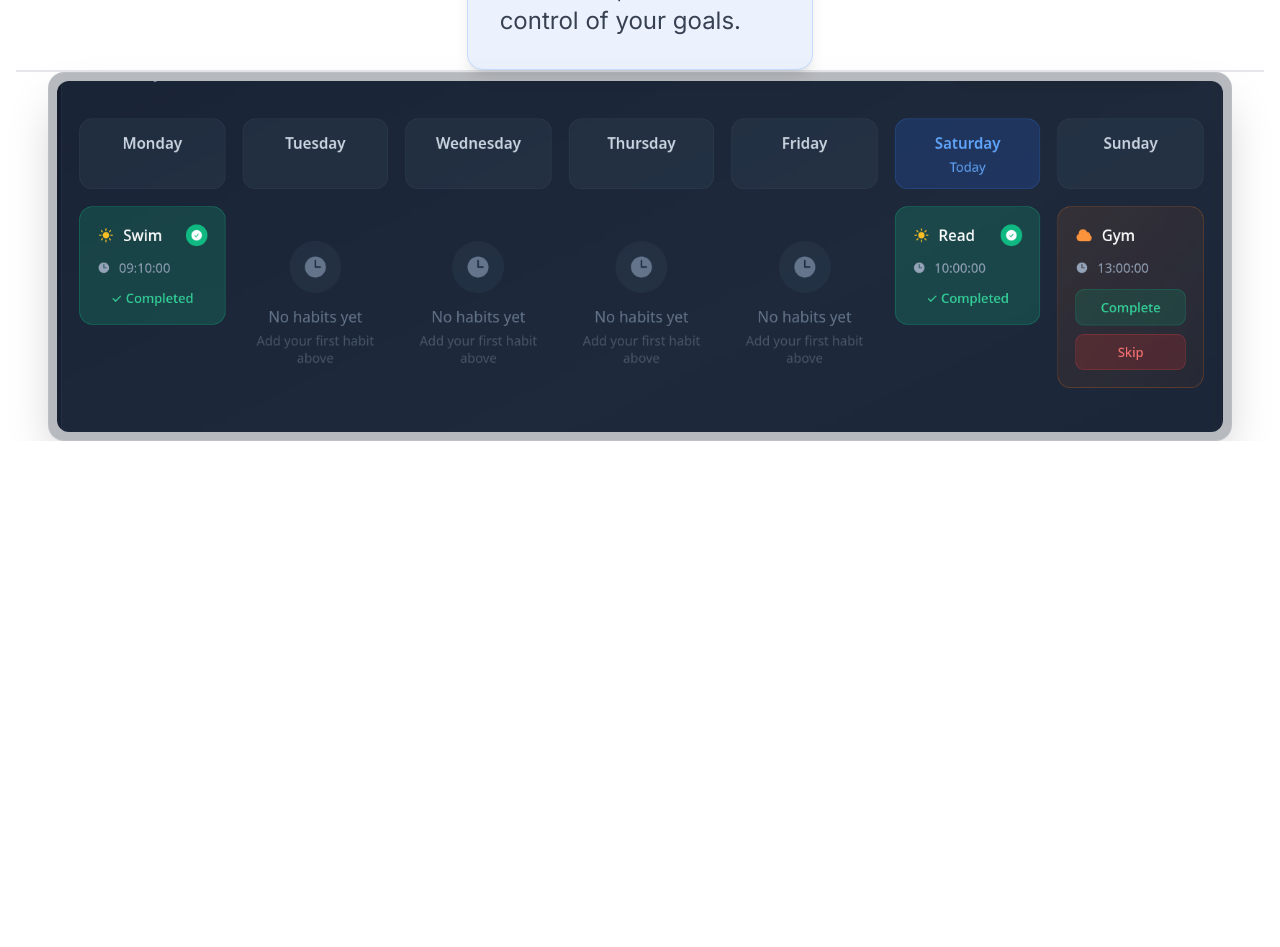
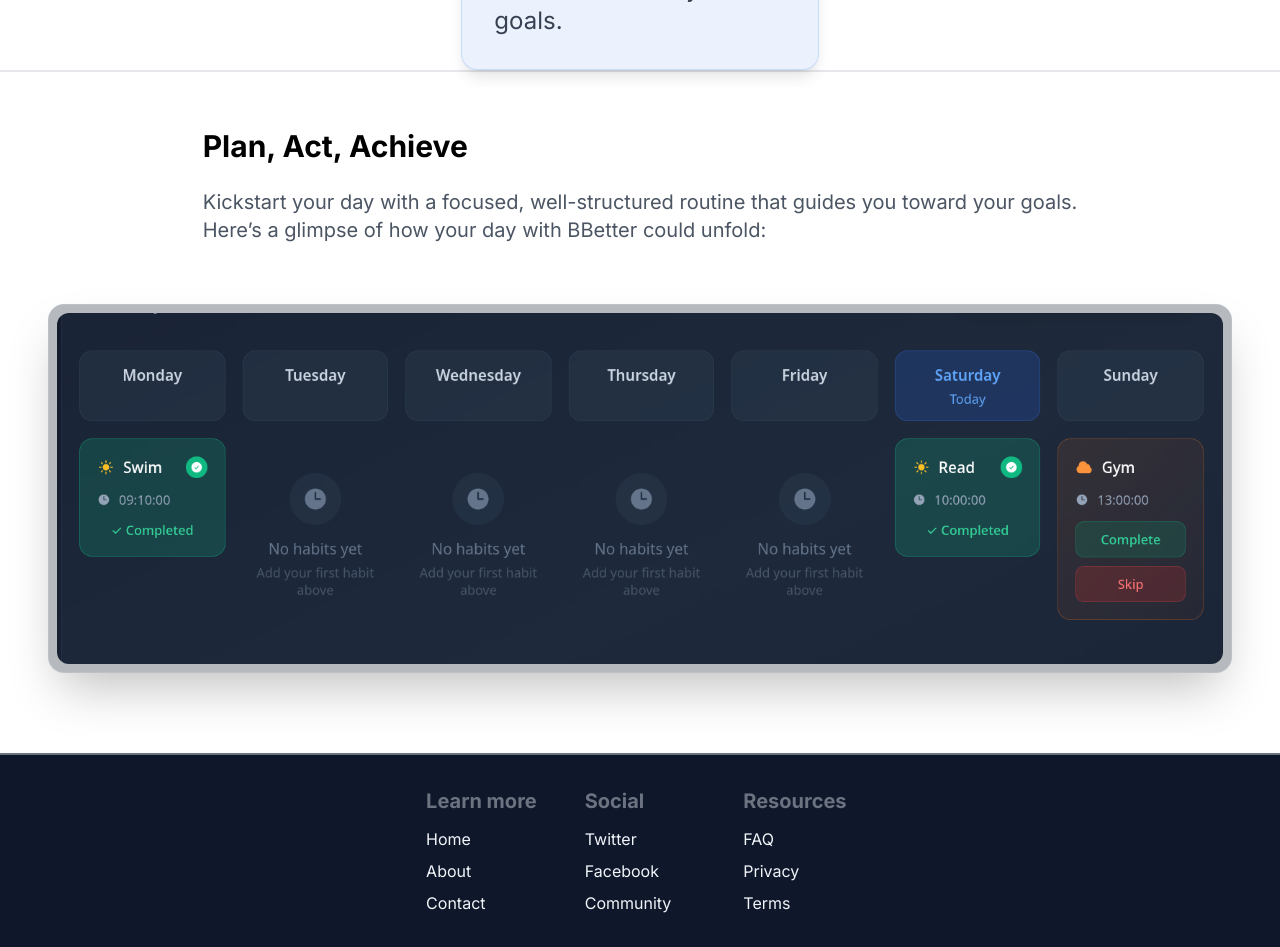
Before and after one commit to Zlatanoski/Habit-Tracker-App-, a React (Vite) app: page / in a window 1280 px wide. Shown: the part 900-1847 px from the top of the page. Before the commit the page ends 1341 px from the top, so only its background shows below. Built offline with nearby package versions, Linux system fonts and the light colour scheme.

Commit message:
Added a paragraph on landing page and V1 of the FOOTER

```diff
--- /dev/null
+++ b/src/components/Footer.jsx
@@ -0,0 +1,35 @@
+import React from 'react';
+import { Link } from "react-router-dom";
+
+const Footer = () => {
+    return (
+        <footer className="w-full border-t-2 border-gray-500 bg-brandDark flex justify-center py-6 sm:py-8 mt-20">
+            <div className="max-w-6xl mx-auto grid grid-cols-3 gap-6 sm:gap-12 text-center md:text-left">
+
+                <div className="space-y-1 sm:space-y-2">
+                    <h2 className="pb-1 text-gray-500 font-bold text-lg sm:text-xl">Learn more</h2>
+                    <Link to="" className="block text-brandWhite text-sm sm:text-base hover:underline">Home</Link>
+                    <Link to="" className="block text-brandWhite text-sm sm:text-base hover:underline">About</Link>
+                    <Link to="" className="block text-brandWhite text-sm sm:text-base hover:underline">Contact</Link>
+                </div>
+
+                <div className="space-y-1 sm:space-y-2">
+                    <h2 className="pb-1 text-gray-500 font-bold text-lg sm:text-xl">Social</h2>
+                    <a href="" className="block text-brandWhite text-sm sm:text-base hover:underline">Twitter</a>
+                    <a href="" className="block text-brandWhite text-sm sm:text-base hover:underline">Facebook</a>
+                    <a href="" className="block text-brandWhite text-sm sm:text-base hover:underline">Community</a>
+                </div>
+
+                <div className="space-y-1 sm:space-y-2">
+                    <h2 className="pb-1 text-gray-500 font-bold text-lg sm:text-xl">Resources</h2>
+                    <Link to="" className="block text-brandWhite text-sm sm:text-base hover:underline">FAQ</Link>
+                    <Link to="" className="block text-brandWhite text-sm sm:text-base hover:underline">Privacy</Link>
+                    <Link to="" className="block text-brandWhite text-sm sm:text-base hover:underline">Terms</Link>
+                </div>
+
+            </div>
+        </footer>
+    );
+};
+
+export default Footer;
--- a/src/components/HeadingBody.jsx
+++ b/src/components/HeadingBody.jsx
@@ -2,10 +2,11 @@ import React from 'react';
 import ema from '../assets/ema.png';
 import john from '../assets/john.png';
 import {Link} from "react-router-dom";
+import Footerce from "../components/Footer";
 
 function HeadingBody() {
     return (
-        <div className="flex font-inter flex-col items-center min-h-screen bg-white px-4">
+        <div className="flex font-inter flex-col items-center min-h-screen bg-white ">
 
             <div className="mt-20 text-center max-w-2xl pt-10  ">
                 <h1 className="font-bold font-inter text-3xl sm:text-4xl md:text-5xl lg:text-6xl text-brandBlue leading-snug">
@@ -55,7 +56,19 @@ function HeadingBody() {
 
 
             </div>
-            <div className="col-span-full flex justify-center">
+
+            <div className=" mt-10">
+                <div className="text-3xl font-bold mb-2  mt-4 font-inter  sm:text-xl md:text-2xl lg:text-3xl ">Plan, Act, Achieve</div>
+                <p className= " mt-6 mb-5 text-base sm:text-lg md:text-xl text-gray-600 font-medium" >
+                    Kickstart your day with a focused, well-structured routine that guides you toward your goals.
+                    <br/>
+                    Here’s a glimpse of how your day with BBetter could unfold:
+                </p>
+            </div>
+
+
+
+            <div className="col-span-full flex justify-center mt-10">
                 <figure className="w-full max-w-[1200px] px-2">
                     <div className="rounded-2xl border border-white/10 bg-slate-900/30 p-2 shadow-2xl">
                         <img
@@ -68,7 +81,16 @@ function HeadingBody() {
                     </div>
                 </figure>
             </div>
+
+
+
+        <Footerce></Footerce>
+
+
         </div>
+
+
+
     );
 }
 
```
